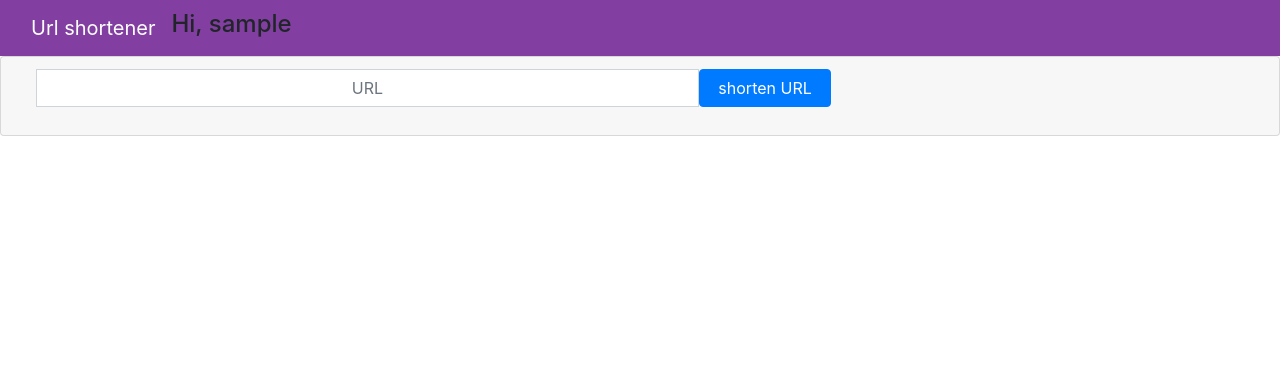
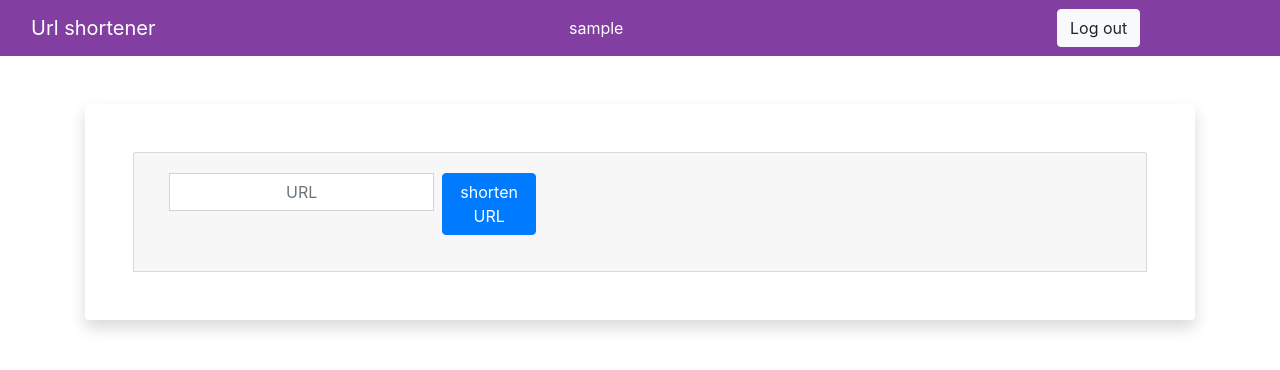
Before and after one commit to rrr3try/shortener, a Django app: page / in a window 1280 px wide. Shown: the top 370 px of the page. Run offline with Django 3.2, Linux system fonts and the light colour scheme; the visitor is signed in with stand-in values (Sample User, id 1); data that the repository does not hold is empty; some libraries are stand-ins or nearby versions.

Commit message:
fix index template style issues

```diff
--- a/shortener/forms.py
+++ b/shortener/forms.py
@@ -3,6 +3,6 @@ from django import forms
 
 class URLForm(forms.Form):
     bootstrap_styles = {"class": "form-control text-center", "placeholder": "URL"}
-    url_form_widget = forms.widgets.TextInput(attrs=bootstrap_styles)
+    url_form_widget = forms.widgets.URLInput(attrs=bootstrap_styles)
 
     url = forms.URLField(label='', widget=url_form_widget)
--- a/templates/index.html
+++ b/templates/index.html
@@ -6,45 +6,66 @@
     <meta name="viewport" content="width=device-width, initial-scale=1, shrink-to-fit=no">
     <link rel="stylesheet" href="https://stackpath.bootstrapcdn.com/bootstrap/4.3.1/css/bootstrap.min.css" integrity="sha384-ggOyR0iXCbMQv3Xipma34MD+dH/1fQ784/j6cY/iJTQUOhcWr7x9JvoRxT2MZw1T" crossorigin="anonymous">
     <link rel="stylesheet" href="{% static "css/index.css" %}" />
-    <title>Hello, Stepan ;)</title>
+    <title>Hello world</title>
   </head>
   <body>
 
   <nav class="navbar sticky-top" style="background-color: #823fa1;">
-      <div class="btn-group container-fluid justify-content-start ">
+
+      <div class="btn-group container-fluid justify-content-right ">
           <a class="navbar-brand text-white" href="{% url 'shortener:index' %}">Url shortener</a>
           {% if user.is_authenticated %}
-          <h4>Hi, {{ user.username }}</h4>
+          <div class="text-white text-small text-mute col-3 col-sm-2 col-md-1">{{ user.username }}</div>
+          <form class="col-3 col-sm-2 col-md-2 mx-1" action="{% url 'shortener:logout' %}?next={{ request.path | urlencode }}" method="post">
+            {% csrf_token %}
+            <button class="btn btn-light">Log out</button>
+          </form>
           {% else %}
-          <a href="{% url 'signup' %}" class="btn btn-info col-3 col-sm-2 col-md-1">SignUp</a>
-
-          <a href="{% url 'signin' %}" class="btn btn-outline-info col-3 col-sm-2 col-md-1"><b class="text-white">SignIn</b></a>
+          <div class="form-group  col-6 col-sm-4 col-md-3">
+          <a href="{% url 'signup' %}" class="btn btn-info mx-1 ">SignUp</a>
+          <a href="{% url 'signin' %}" class="btn btn-outline-info mx-1"><b class="text-white">SignIn</b></a>
+               </div>
           {% endif %}
       </div>
   </nav>
+  <div class="container">
+  <div class="card border-0 shadow my-5">
+    <div class="card-body p-5">
     <div class="card-header card">
-        <div class="justify-content-end col-xs-12 col-sm-10 col-md-8">
+        <div class="col-sm-6 col-md-5 col-xs-12 my-2">
             <form class="form-group input-group" method="POST">
                 {% csrf_token %}
-                <!--<input name="" class="form-control text-center" placeholder="Your URL" type="url">-->
                 {{ form }}
-                <button class="btn btn-primary col-4 col-xs-3 col-md-2" > {{ form_button_label }} </button>
+                <button class="btn btn-primary col-5 col-xs-4 col-md-3 mx-2" > {{ form_button_label }} </button>
             </form>
 
         </div>
     </div>
   {% if shortened_urls %}
-  <div class="card-header">Your urls:</div>
+        <div class="card-header my-3"><h4>Your urls:</h4>
+            <div class="row">
   {% for shortened_url in shortened_urls %}
-    <div class="card">
-        <div class="card-body row">
-            <li class="col-6 col-xs-4 col-md-2"><a href="{{ shortened_url.full_url }}">{{ shortened_url.full_url }}</a></li>
-            <input onclick="this.select()" class="form-control text-center m-0 p-0 col-6 col-xs-4 col-md-2" value="{{ request.get_host }}{{ shortened_url.get_absolute_url }}" id="{{ shortened_url.pk }}"/>
-            <span class="form-control"> added: {{ shortened_url.date }} visited: {{ shortened_url.counter }}</span>
+    <div class="col-sm-6 col-md-4 col-xs-12 my-2">
+    <div class="card text-center shadow">
+    <div class="card-header">
+        <a href="{{ shortened_url.full_url }}">{{ shortened_url.full_url }}</a>
+    </div>
+    <div class="card-body">
+        <input onclick="this.select()" class="form-control text-center" value="{{ request.get_host }}{{ shortened_url.get_absolute_url }}" id="{{ shortened_url.pk }}"/>
+    </div>
+    <span class="card-footer text-muted"> added: {{ shortened_url.date }} visited: {{ shortened_url.counter }}</span>
 
+    </div>
         </div>
-    </div>
   {% endfor %}
+                </div>
   {% endif %}
+</div>
+        </div>
+  </div>
+</div>
+  <script>
+
+</script>
     </body>
 </html>
```
